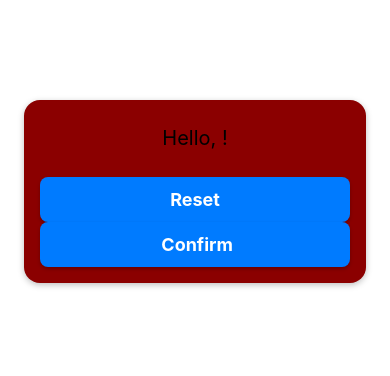
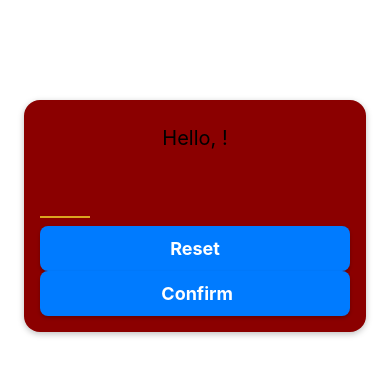
Before and after one commit to luccahuguet/expo-number-game, a React Native app: screen / in a window 390 px wide. Shown: the top 376 px of the page. Built offline with nearby package versions, Linux system fonts and the light colour scheme.

Commit message:
much improved

```diff
--- a/screens/StartGameScreen.js
+++ b/screens/StartGameScreen.js
@@ -6,7 +6,7 @@
   return (
     <View style={styles.container}>
       <Text style={styles.text}>Hello, {props.name}!</Text>
-      <TextInput />
+      <TextInput style={styles.numberInput} maxLength={2} />
       <PrimaryButton> Reset </PrimaryButton>
       <PrimaryButton> Confirm</PrimaryButton>
     </View>
@@ -34,6 +34,17 @@
     textAlign: "center",
     margin: 10,
   },
+  numberInput: {
+    height: 50,
+    fontSize: 32,
+    borderBottomColor: "goldenrod",
+    borderBottomWidth: 2,
+    color: "goldenrod",
+    marginVertical: 8,
+    fontWeight: "bold",
+    width: 50,
+    textAlign: "center",
+  },
 });
 
 export default StartGameScreen;
```
